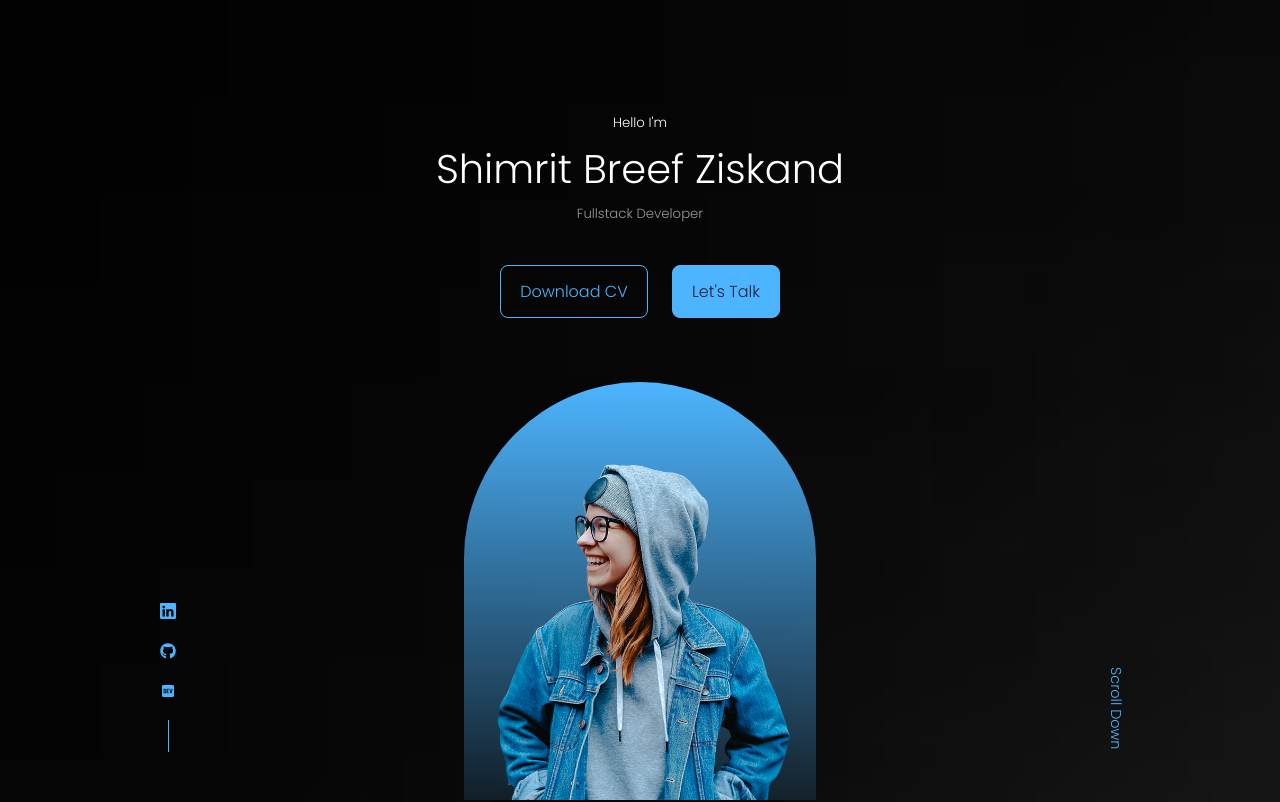
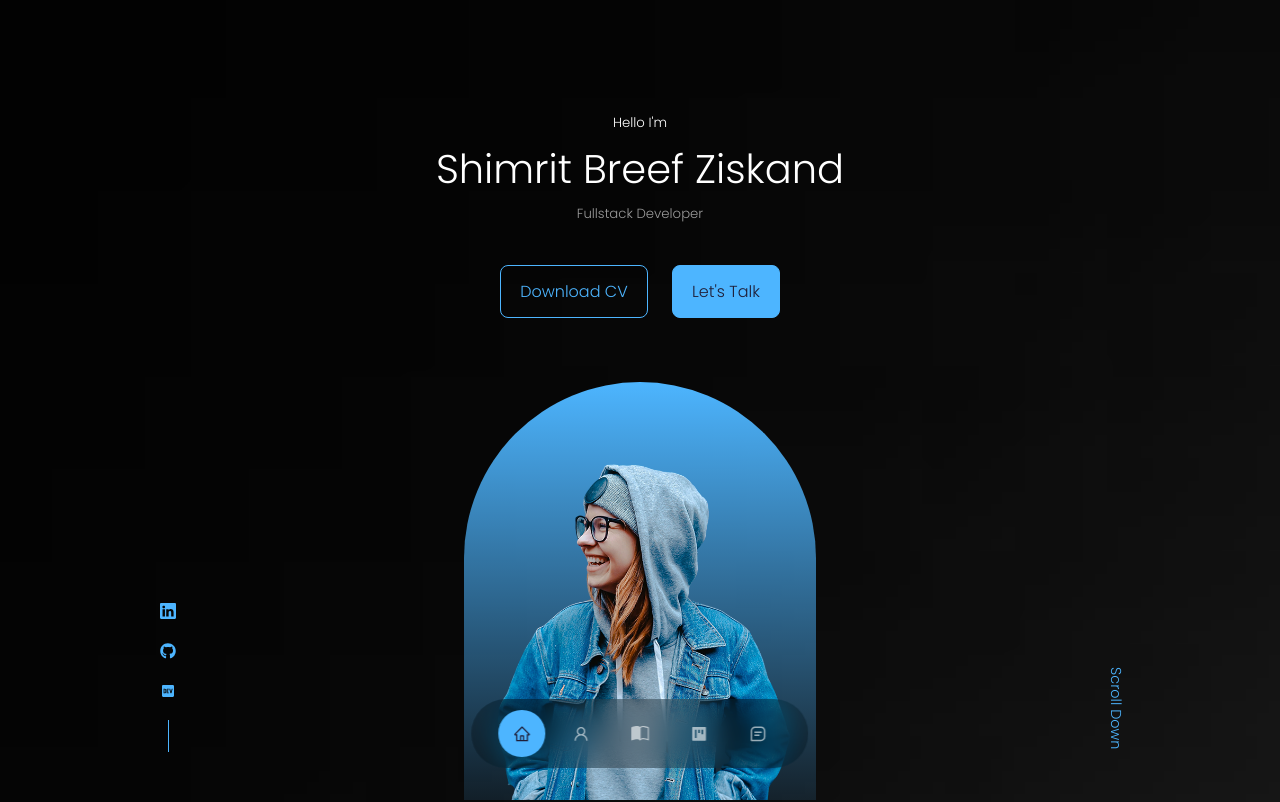
Before and after one commit to shimritz/my-portfolio, a React (Create React App) app: page / in a window 1280 px wide. Shown: the top 802 px of the page. Built offline with nearby package versions, Linux system fonts and the light colour scheme.

Commit message:
floating nav css fix added

```diff
--- a/src/components/nav/nav.css
+++ b/src/components/nav/nav.css
@@ -1,12 +1,13 @@
  nav {
     background: rgba(0,0,0,0.3);
     width: max-content;
+    display: block;
     padding: 0.7rem 1.7rem;
-    z-index: 0;
-    /* position: fixed; */
-    /* left: 50%;
-    transform: translateX(-50%); */
-    margin: 0 auto;
+    z-index: 2;
+    position: fixed;
+     left: 50%;
+    transform: translateX(-50%);
+    bottom: 2rem;
     display: flex;
     gap: 0.8rem;
     border-radius: 3rem;
@@ -28,6 +29,6 @@ nav a:hover {
 }
 
 nav a.active {
-    background: var(--color-bg);
-    color: var(--color-white);
+    background: var(--color-primary);
+    color: var(--color-bg);
 }
```
